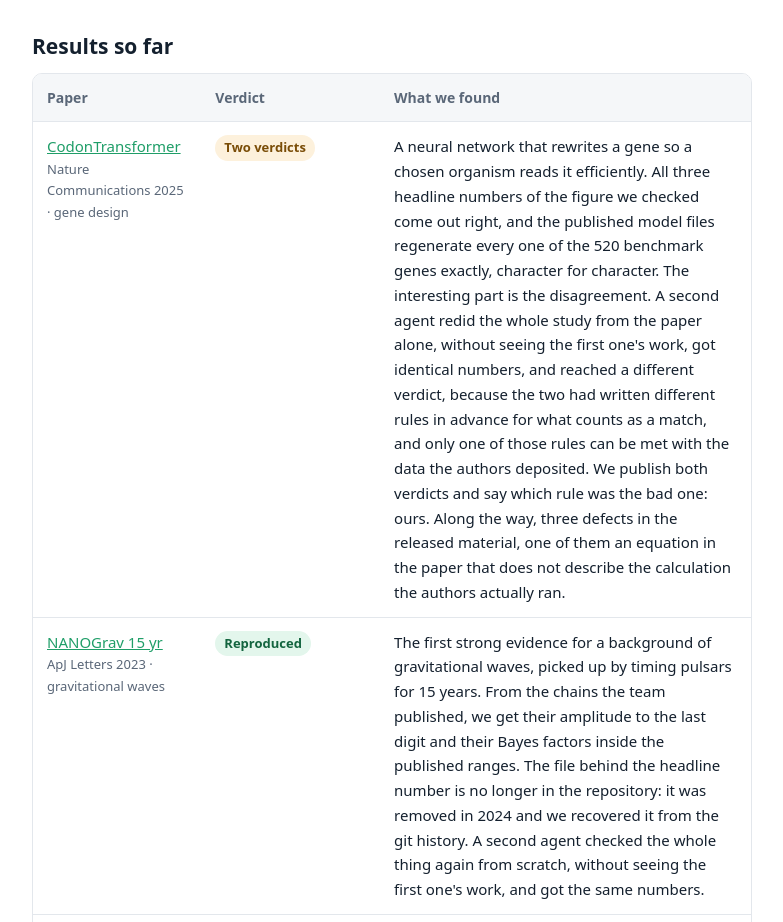
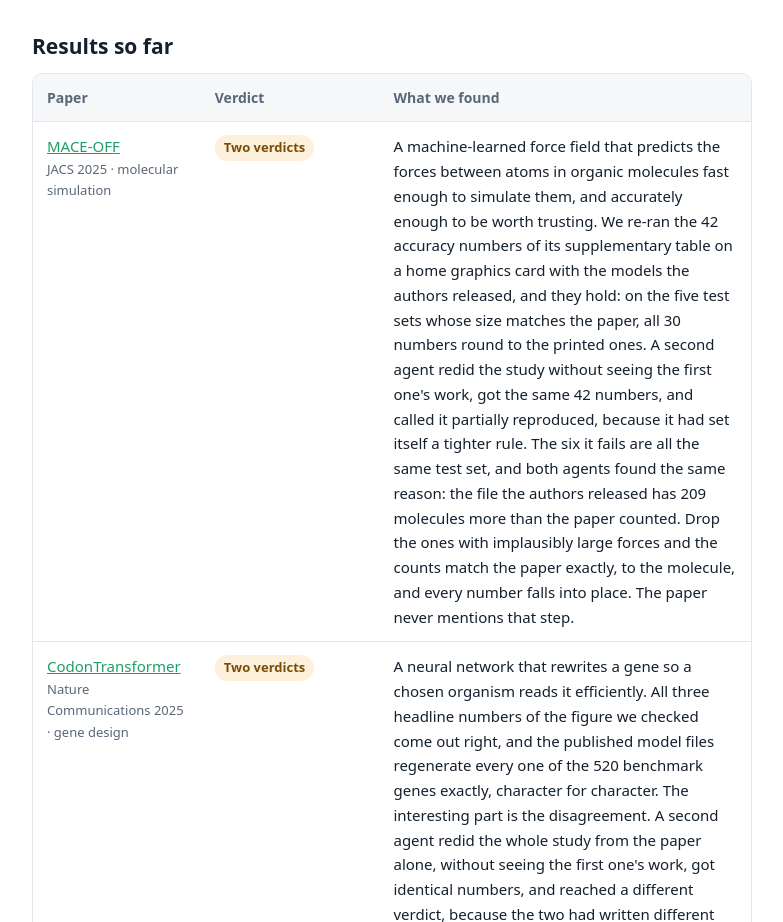
Before and after one commit to paper-rerun/paper-rerun.github.io, a plain HTML site: page index.html in a window 1280 px wide. Shown: the part 1260-2182 px from the top of the page, without its empty margins (248-1031 px from the left). Drawn offline with Linux system fonts and the light colour scheme.

Commit message:
Added MACE-OFF to the results table

```diff
--- a/index.html
+++ b/index.html
@@ -100,6 +100,11 @@ footer { margin-top: 56px; padding-top: 20px; border-top: 1px solid var(--line);
     <table>
       <thead><tr><th>Paper</th><th>Verdict</th><th>What we found</th></tr></thead>
       <tbody>
+        <tr>
+          <td><a href="https://github.com/paper-rerun/paper-rerun/blob/main/reports/2025-kovacs-maceoff/REPORT.md">MACE-OFF</a><span class="field">JACS 2025 &middot; molecular simulation</span></td>
+          <td><span class="pill part">Two verdicts</span></td>
+          <td>A machine-learned force field that predicts the forces between atoms in organic molecules fast enough to simulate them, and accurately enough to be worth trusting. We re-ran the 42 accuracy numbers of its supplementary table on a home graphics card with the models the authors released, and they hold: on the five test sets whose size matches the paper, all 30 numbers round to the printed ones. A second agent redid the study without seeing the first one's work, got the same 42 numbers, and called it partially reproduced, because it had set itself a tighter rule. The six it fails are all the same test set, and both agents found the same reason: the file the authors released has 209 molecules more than the paper counted. Drop the ones with implausibly large forces and the counts match the paper exactly, to the molecule, and every number falls into place. The paper never mentions that step.</td>
+        </tr>
         <tr>
           <td><a href="https://github.com/paper-rerun/paper-rerun/blob/main/reports/2025-fallahpour-codontransformer/REPORT.md">CodonTransformer</a><span class="field">Nature Communications 2025 &middot; gene design</span></td>
           <td><span class="pill part">Two verdicts</span></td>
```
